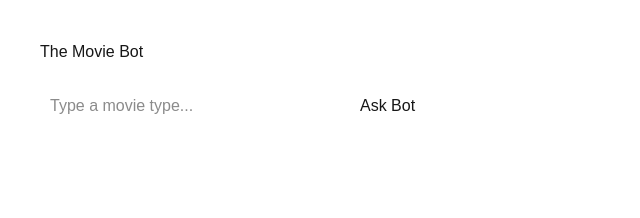
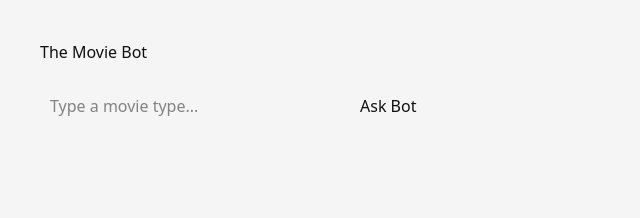
Before and after one commit to Rwallace0718/The-Movie-Bot, a Next.js app: page / in a window 1280 px wide. Shown: the top 218 px of the page, without its empty margins (0-640 px from the left). Built offline with nearby package versions, Linux system fonts and the light colour scheme.

Commit message:
Fix layout.tsx for routing

```diff
--- a/app/layout.tsx
+++ b/app/layout.tsx
@@ -1,32 +1,26 @@
-import type { Metadata } from "next";
-import { Geist, Geist_Mono } from "next/font/google";
+// app/layout.tsx
 import "./globals.css";
-
-const geistSans = Geist({
-  variable: "--font-geist-sans",
-  subsets: ["latin"],
-});
-
-const geistMono = Geist_Mono({
-  variable: "--font-geist-mono",
-  subsets: ["latin"],
-});
 
 export const metadata = {
   title: "The Movie Bot",
-  description: "AI-powered movie and TV recommendations with trailers",
+  description: "Ask the bot for movie recommendations",
 };
-
 
 export default function RootLayout({
   children,
-}: Readonly<{
+}: {
   children: React.ReactNode;
-}>) {
+}) {
   return (
     <html lang="en">
+      <head />
       <body
-        className={`${geistSans.variable} ${geistMono.variable} antialiased`}
+        style={{
+          margin: 0,
+          fontFamily: "system-ui, sans-serif",
+          backgroundColor: "#f5f5f5",
+          color: "#111",
+        }}
       >
         {children}
       </body>
```
